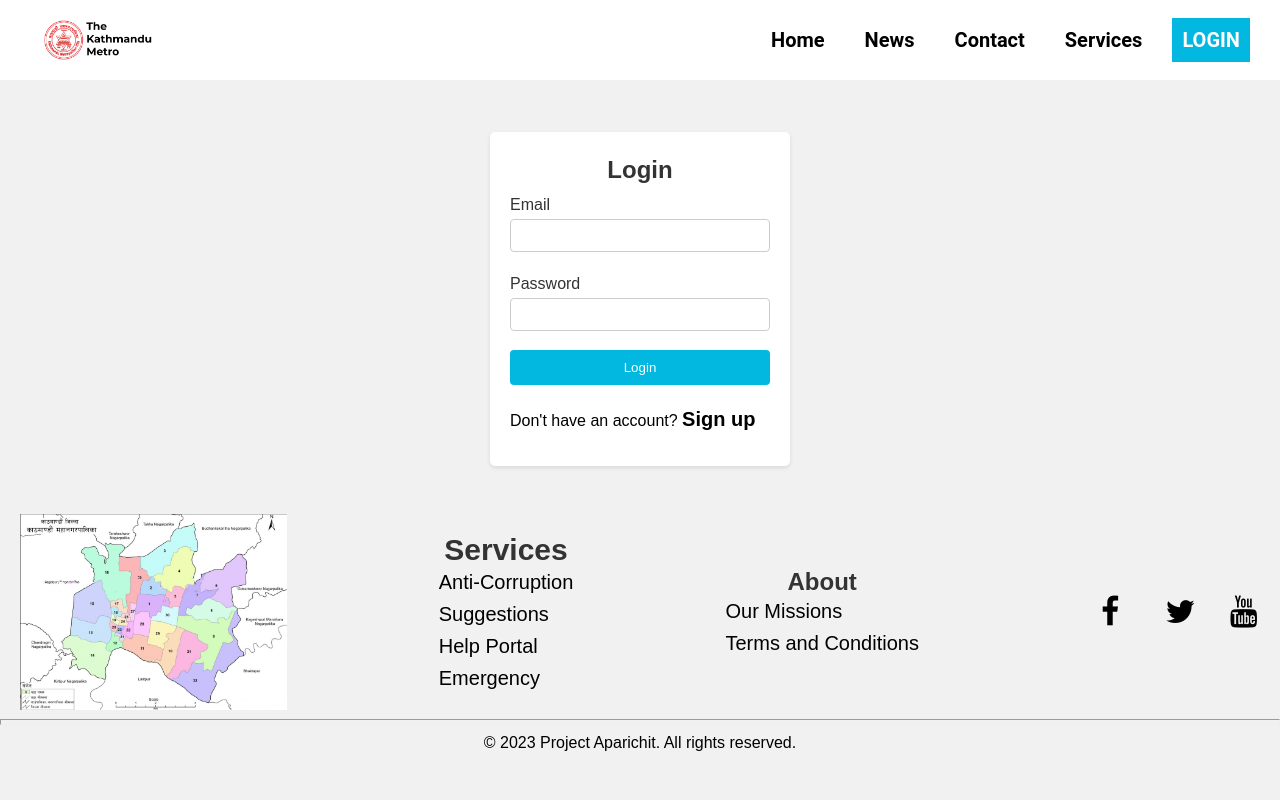
After one commit to initialrise/aparichit, a PHP site: page /login.html in a window 1280 px wide. The commit adds this page. Run offline with PHP 8.4, Linux system fonts and the light colour scheme; some libraries are stand-ins or nearby versions.

Commit message:
login page

```diff
--- a/css/index.css
+++ b/css/index.css
@@ -148,7 +148,7 @@
 
 .container1 {
     position: relative;
-    margin-top: 15px;
+    margin-top: 25px;
 
     /* overflow: hidden; */
 
--- /dev/null
+++ b/css/login.css
@@ -0,0 +1,52 @@
+body {
+  background-color: #f1f1f1;
+  font-family: Arial, sans-serif;
+}
+
+.login-container {
+  width: 300px;
+  margin: 0 auto;
+  padding: 20px;
+  margin-bottom: 20px;
+  background-color: #fff;
+  border-radius: 5px;
+  box-shadow: 0 2px 4px rgba(0, 0, 0, 0.1);
+  margin-top: 15vh;
+}
+
+h2 {
+  text-align: center;
+  color: #333;
+}
+
+.form-group {
+  margin-bottom: 15px;
+}
+
+label {
+  display: block;
+  margin-bottom: 5px;
+  color: #333;
+}
+
+input[type="text"],
+input[type="password"] {
+  width: 100%;
+  padding: 8px;
+  border: 1px solid #ccc;
+  border-radius: 4px;
+}
+
+button{
+  width: 100%;
+  padding: 10px;
+  background-color: #02B8E0;
+  color: #fff;
+  border: none;
+  border-radius: 4px;
+  cursor: pointer;
+}
+
+button:hover {
+  opacity: 0.6;
+}
--- /dev/null
+++ b/login.html
@@ -0,0 +1,90 @@
+<!DOCTYPE html>
+<html lang="en">
+<head>
+    <meta charset="UTF-8">
+    <meta http-equiv="X-UA-Compatible" content="IE=edge">
+    <meta name="viewport" content="width=device-width, initial-scale=1.0">
+    <link rel="stylesheet" href="./css/index.css" />
+    <link rel="stylesheet" href="./css/login.css" />
+    <link rel="stylesheet" href="https://cdnjs.cloudflare.com/ajax/libs/font-awesome/4.7.0/css/font-awesome.min.css">
+    <link href="css/font-awesome.css" rel="stylesheet" type="text/css">
+
+    <title>Project Aparichit</title>
+</head>
+<body>
+        <div class="container">
+            <div class="navbar">
+                <div class="logo">
+                    <img src="./image/logo.png" alt="Logo" href="index.html">
+                </div>
+                <div class="nav-items">
+                    <div class="home"><a class= "home" href="/index.html">Home</a></div>
+                    <div class="news"><a class= "news" href="#">News</a></div>
+                    <div class="contact"><a class= "contact" href="#">Contact</a></div>
+                    <div class="services"><a class= "services" href="#">Services</a></div>
+                    <div class="login"><a class= "login" href="/login.html">LOGIN</a></div>
+                </div>
+
+            </div>
+
+
+
+                <div class="login-container">
+                  <h2>Login</h2>
+                  <form>
+                    <div class="form-group">
+                      <label for="username">Email</label>
+                      <input type="text" id="username" name="username" required>
+                    </div>
+                    <div class="form-group">
+                      <label for="password">Password</label>
+                      <input type="password" id="password" name="password" required>
+                    </div>
+                    <div class="form-group">
+                      <button type="submit">Login</button>
+                    </div>
+                    <div class="form-group">
+                        <p>Don't have an account? <a href="#"><b>Sign up</b></a></p>
+                    </div>
+                  </form>
+                </div>
+
+
+                    <!--footer-->
+
+    <footer class="footer">
+        <div class="footer-logo">
+            <img src="./image/ktm1.jpg" alt="Logo">
+        </div>
+        <div class="footer-services">
+            <h2>Services</h2>
+            <ul>
+              <li><a href="#">Anti-Corruption</a></li>
+              <li><a href="#">Suggestions</a></li>
+              <li><a href="#">Help Portal</a></li>
+              <li><a href="#">Emergency</a></li>
+            </ul>
+        </div>
+        <div class="footer-about">
+            <h2>About</h2>
+            <ul>
+                <li><a href="#">Our Missions</a></li>
+                <li><a href="#">Terms and Conditions</a></li>
+            </ul>
+        </div>
+        <div class="footer-social-icons">
+
+            <a href="#"><i class="fa fa-facebook"></i></a>
+            <a href="#"><i class="fa fa-twitter"></i></a>
+            <a href="#"><i class="fa fa-youtube"></i></a>
+        </div>
+
+
+    </footer>
+  <hr>
+    <p class="footer-copyright">
+      &copy; 2023 Project Aparichit. All rights reserved.
+  </p>
+
+    </body>
+</html>
```
Also changed, not shown: index.html (+5 -6 lines).
